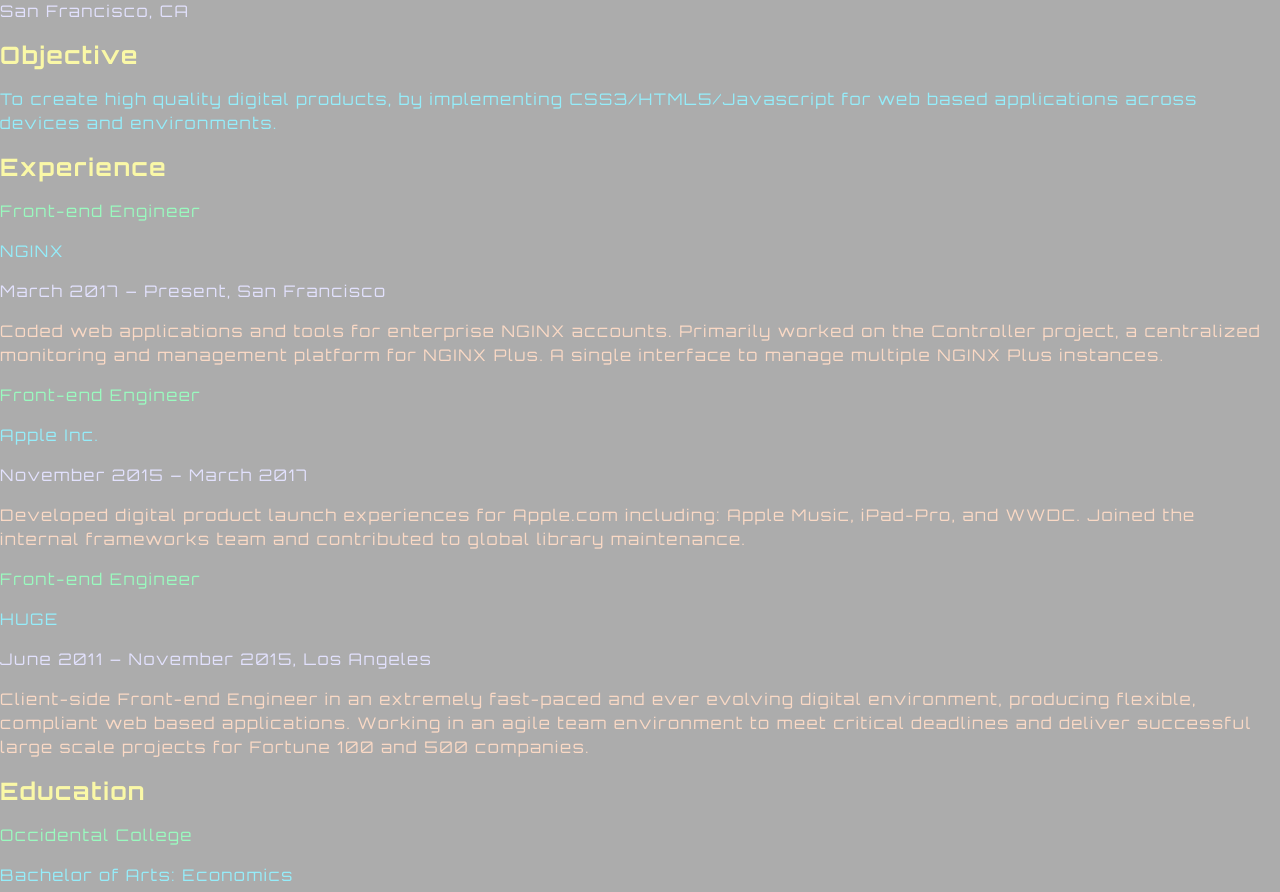
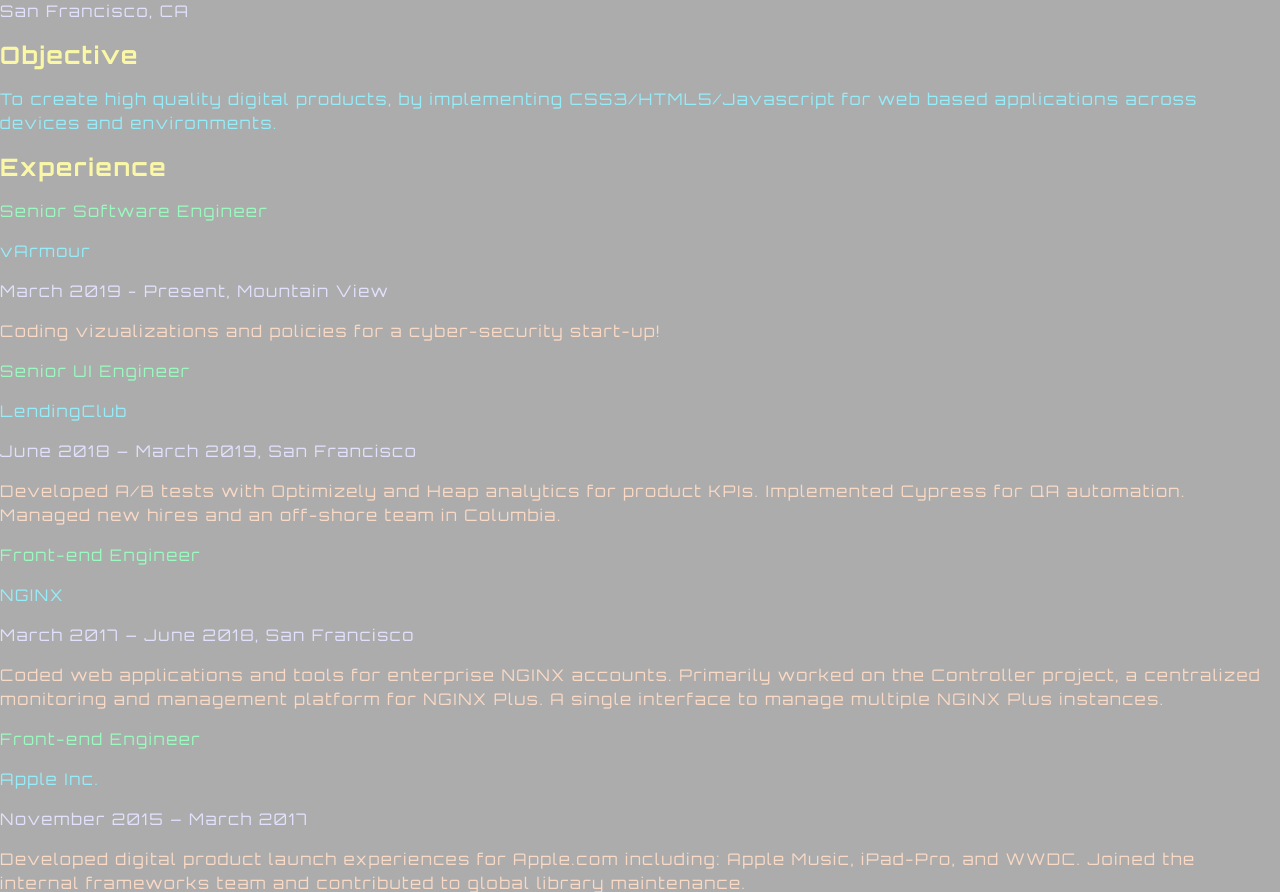
Before and after one commit to L2D22/me, a Node project: template app/templates/resume.jade in a window 1280 px wide. Shown: the part 170-1062 px from the top of the page. Run offline with Node 20 templates, Linux system fonts and the light colour scheme; the template is opened without the code that fills it, so the values that code supplies are empty.

Commit message:
lc, vArmour updates

```diff
--- a/app/templates/about.jade
+++ b/app/templates/about.jade
@@ -15,7 +15,7 @@
     div.description
       h1 me
       p
-        span.pink I'm currently a Front-End Engineer at Nginx,
+        span.pink I'm currently a Senior Software Engineer at vArmour,
         span.yellow helping to code and architect digital product experiences.
         span.green Programming has always been something I've taught
         span.blue myself and I'm constantly learning in the
--- a/app/templates/resume.jade
+++ b/app/templates/resume.jade
@@ -23,10 +23,18 @@
       p.description.pink.blue To create high quality digital products, by implementing CSS3/HTML5/Javascript for web based applications across devices and environments.
     section.jobs
       h2.yellow Experience
+      p.title.green Senior Software Engineer
+        p.company.blue vArmour
+        p.dates.purple March 2019 - Present, Mountain View
+        p.description.pink Coding vizualizations and policies for a cyber-security start-up!
+      p.title.green Senior UI Engineer
+        p.company.blue LendingClub
+        p.dates.purple June 2018 – March 2019, San Francisco
+        p.description.pink Developed A/B tests with Optimizely and Heap analytics for product KPIs. Implemented Cypress for QA automation. Managed new hires and an off-shore team in Columbia.
       .section
         p.title.green Front-end Engineer
         p.company.blue NGINX
-        p.dates.purple March 2017 – Present, San Francisco
+        p.dates.purple March 2017 – June 2018, San Francisco
         p.description.pink Coded web applications and tools for enterprise NGINX accounts. Primarily worked on the Controller project, a centralized monitoring and management platform for NGINX Plus. A single interface to manage multiple NGINX Plus instances.
       .section
         p.title.green Front-end Engineer
--- a/app/templates/work.jade
+++ b/app/templates/work.jade
@@ -12,6 +12,11 @@
 block content
   div.content
     h1.pink Work
+    section
+      h2.first
+        a.yellow(target='_blank', href='https://www.lendingclub.com/loans/auto-refinancing?utm_source_medium=link&utm_campaign=lc_home_product_prequal_auto_v1') LendingClub
+      p.description.blue Developed A/B tests with Optimizely and Heap analytics for product KPIs. Implemented Cypress for QA automation. Managed new hires and an off-shore team in Columbia. Tech stack included Node.js, Webpack, React, Redux, Cypress, Swagger APIs.
+        img(src="images/lc.png")
     section
       h2.first
         a.yellow(target='_blank', href='https://www.nginx.com/products/nginx-controller/') NGINX
```
Also changed, not shown: app/images/lc.png (added), 4 other files.
